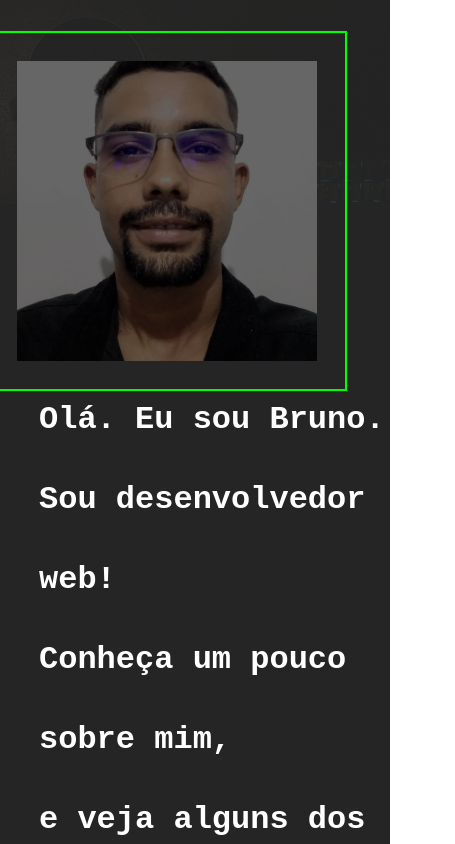
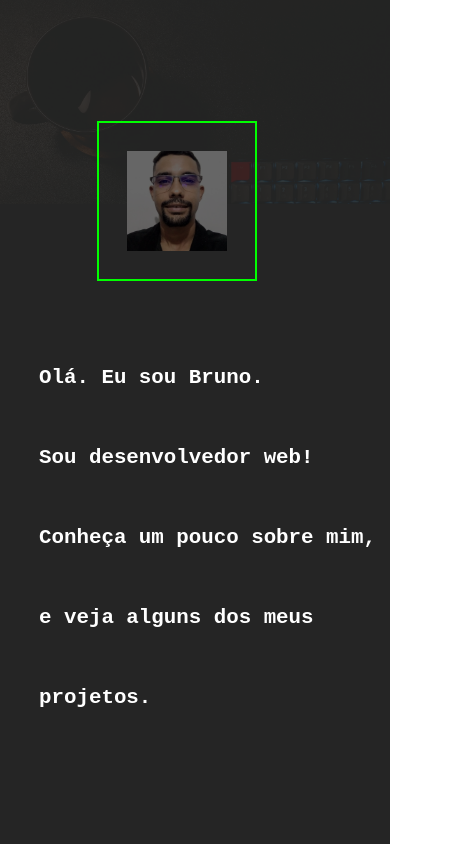
Before and after one commit to brunopierrii/portfolio-front, an Angular app: page / in a window 390 px wide. Shown: the top 844 px of the page, 455 px wide, since content can reach past the window. Built offline with nearby package versions, Linux system fonts and the light colour scheme.

Commit message:
update component.html

```diff
--- a/src/app/app.component.css
+++ b/src/app/app.component.css
@@ -304,8 +304,8 @@
 		top: 30%;
 		left: 50%;
 		transform: translate(-50%, -50%);
-		width: 200px;
-		height: 300px;
+		width: 100px;
+		height: 200px;
 	}
 
 	#foto-perfil img {
@@ -324,7 +324,7 @@
 		/* size of the frame */
 		--b: 2px;
 		/* border thickness */
-		--w: 300px;
+		--w: 100px;
 		/* width of the image */
 		--c: rgba(0, 255, 0, 1);
 
@@ -346,7 +346,7 @@
 		/* size of the frame */
 		--b: 2px;
 		/* border thickness */
-		--w: 450px;
+		--w: 150px;
 		/* width of the image */
 		--c: rgba(0, 255, 0, 1);
 
@@ -365,12 +365,12 @@
 	#texto-header {
 		text-align: left;
 		position: absolute;
-		font-size: 2rem;
+		font-size: 1.3em;
 		font-weight: bold;
 		/* font-family: "firamonobold" !important; */
 		color: white;
 		line-height: 5rem;
-		top: 45%;
+		top: 40%;
 		left: 10%
 	}
 
```
